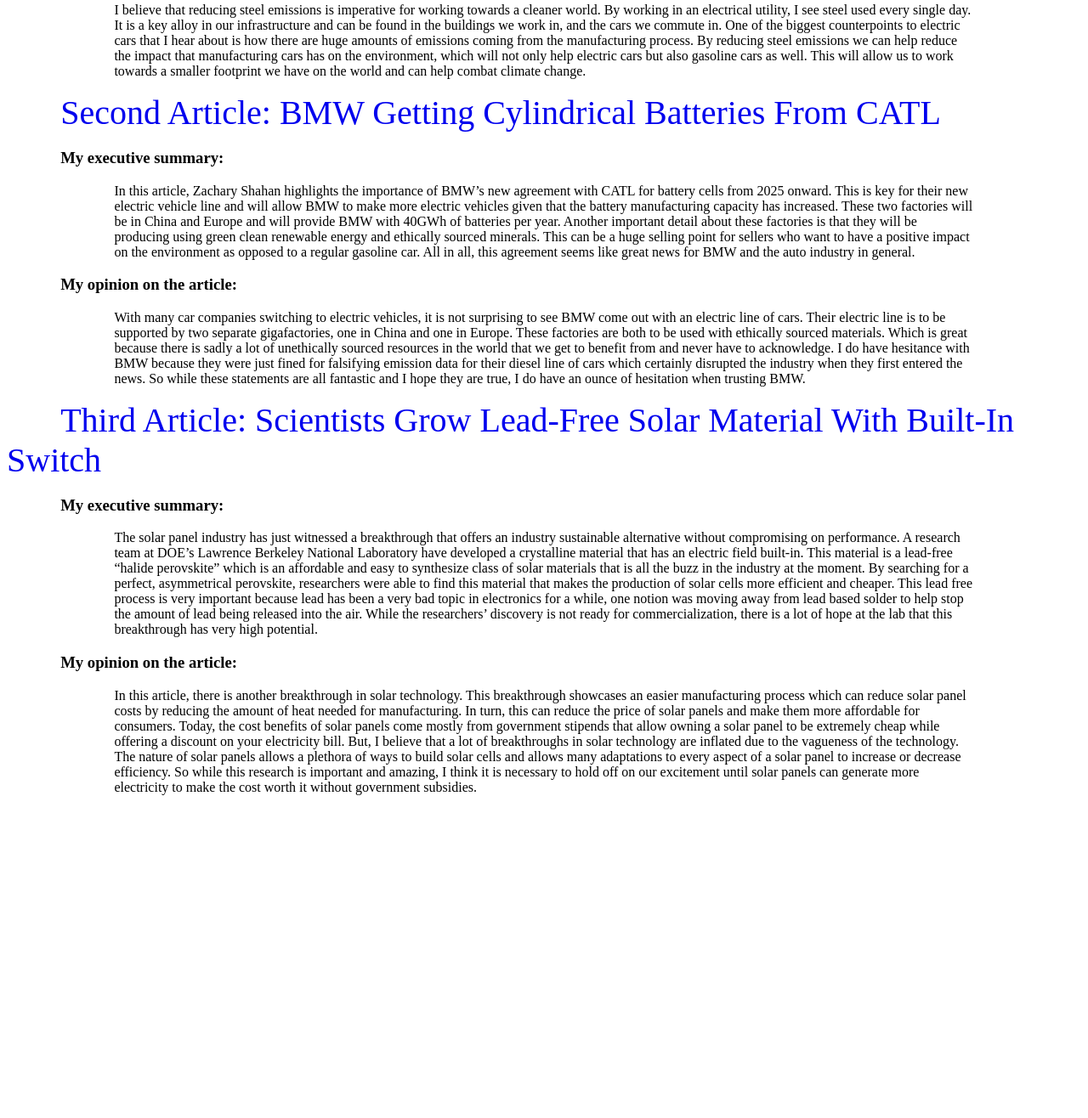
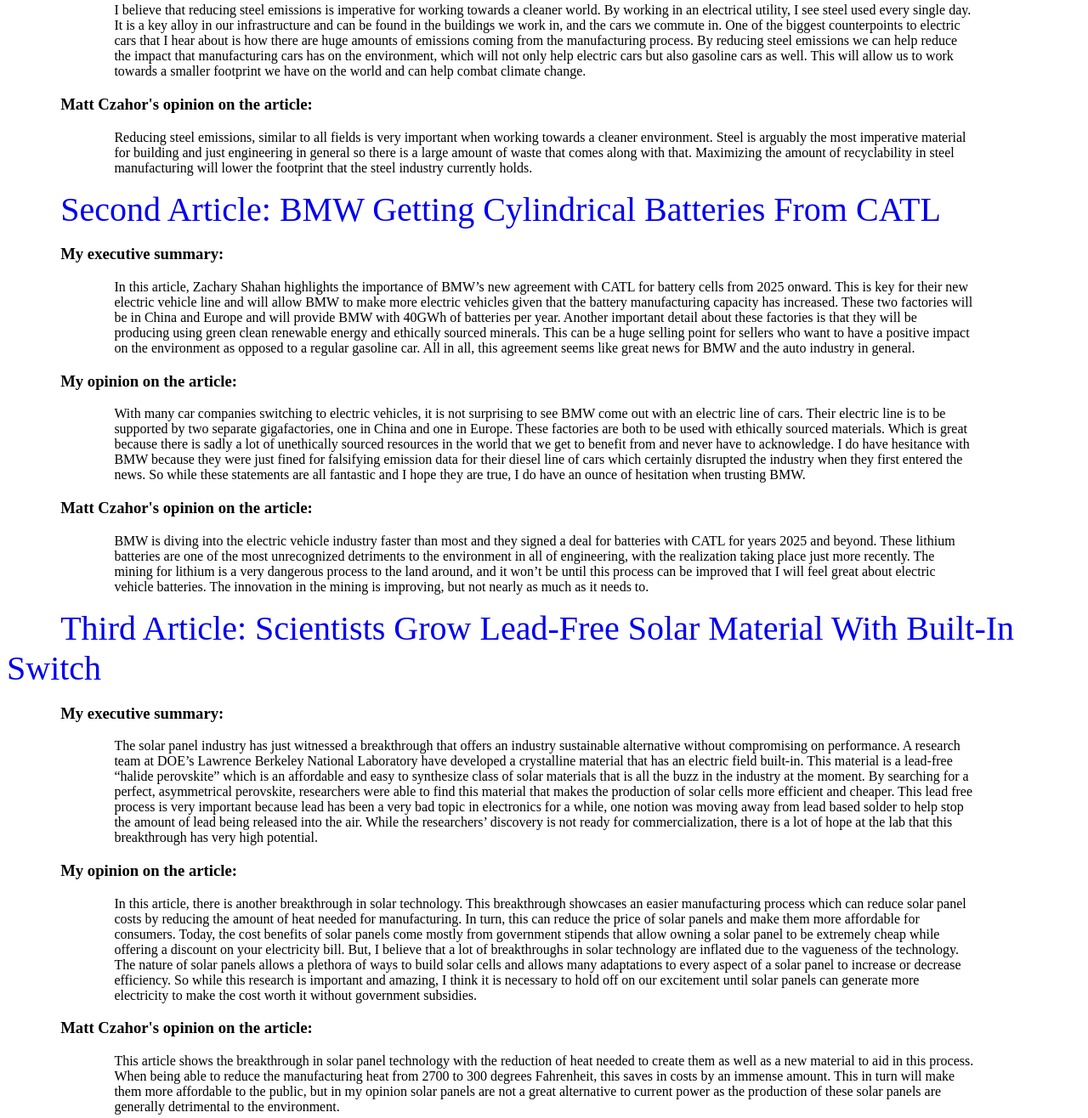
Before and after one commit to 6footthree/6footthree.github.io, a plain HTML site: page assignment1.html in a window 1280 px wide. Shown: the part 4525-5841 px from the top of the page at 85% size. Before the commit the page ends 5477 px from the top, so only its background shows below. Drawn offline with Linux system fonts and the light colour scheme.

Commit message:
Update assignment1.html

```diff
--- a/assignment1.html
+++ b/assignment1.html
@@ -81,17 +81,22 @@
     <p> This article covers the guidance that has been given to corporations and steel companies by RMI to try and decarbonize the steel industry. The steel industry accounts for seven percent of global greenhouse gasses and there are several ways to decrease that. For starters, steel made from scrap only accounts for seven percent of total steel production emissions. So by decreasing the amount of steel manufactured by the non scrap method, which contributes 93% of the emissions, we can bring down the total emissions from the steel industry. Another method to bring down emissions is by using low emission technologies to process ore instead of current methods. One more way of reducing emissions during the manufacturing process is to use clean energy. This will lower the total emissions during steel production and can have a direct effect on nearby places using cleaner energy as well which would have a long lasting effect on our footprint. I hope that the steel industry listens to these suggestions because global greenhouse gasses are a huge problem and we need every industry to do their part in making the world a better place. </p>
     <h3> My opinion on the article: </h3>
     <p> I believe that reducing steel emissions is imperative for working towards a cleaner world. By working in an electrical utility, I see steel used every single day. It is a key alloy in our infrastructure and can be found in the buildings we work in, and the cars we commute in. One of the biggest counterpoints to electric cars that I hear about is how there are huge amounts of emissions coming from the manufacturing process. By reducing steel emissions we can help reduce the impact that manufacturing cars has on the environment, which will not only help electric cars but also gasoline cars as well. This will allow us to work towards a smaller footprint we have on the world and can help combat climate change.</p>
+    <h3> Matt Czahor's opinion on the article: </h3>
+    <p> Reducing steel emissions, similar to all fields is very important when working towards a cleaner environment. Steel is arguably the most imperative material for building and just engineering in general so there is a large amount of waste that comes along with that. Maximizing the amount of recyclability in steel manufacturing will lower the footprint that the steel industry currently holds.</p>
     <a href="https://cleantechnica.com/2022/09/10/bmw-getting-cylindrical-batteries-from-catl/" target="_blank"> Second Article: BMW Getting Cylindrical Batteries From CATL </a>
     <h3> My executive summary: </h3>
     <p> In this article, Zachary Shahan highlights the importance of BMW’s new agreement with CATL for battery cells from 2025 onward. This is key for their new electric vehicle line and will allow BMW to make more electric vehicles given that the battery manufacturing capacity has increased. These two factories will be in China and Europe and will provide BMW with 40GWh of batteries per year. Another important detail about these factories is that they will be producing using green clean renewable energy and ethically sourced minerals. This can be a huge selling point for sellers who want to have a positive impact on the environment as opposed to a regular gasoline car. All in all, this agreement seems like great news for BMW and the auto industry in general. </p>
     <h3> My opinion on the article:  </h3>
     <p> With many car companies switching to electric vehicles, it is not surprising to see BMW come out with an electric line of cars. Their electric line is to be supported by two separate gigafactories, one in China and one in Europe. These factories are both to be used with ethically sourced materials. Which is great because there is sadly a lot of unethically sourced resources in the world that we get to benefit from and never have to acknowledge. I do have hesitance with BMW because they were just fined for falsifying emission data for their diesel line of cars which certainly disrupted the industry when they first entered the news. So while these statements are all fantastic and I hope they are true, I do have an ounce of hesitation when trusting BMW.</p>
+    <h3> Matt Czahor's opinion on the article: </h3>
+    <p> BMW is diving into the electric vehicle industry faster than most and they signed a deal for batteries with CATL for years 2025 and beyond. These lithium batteries are one of the most unrecognized detriments to the environment in all of engineering, with the realization taking place just more recently. The mining for lithium is a very dangerous process to the land around, and it won’t be until this process can be improved that I will feel great about electric vehicle batteries. The innovation in the mining is improving, but not nearly as much as it needs to. </p>
     <a href="https://cleantechnica.com/2022/09/10/scientists-grow-lead-free-solar-material-with-built-in-switch/" target="_blank"> Third Article: Scientists Grow Lead-Free Solar Material With Built-In Switch </a>
     <h3> My executive summary: </h3>
     <p> The solar panel industry has just witnessed a breakthrough that offers an industry sustainable alternative without compromising on performance. A research team at DOE’s Lawrence Berkeley National Laboratory have developed a crystalline material that has an electric field built-in. This material is a lead-free “halide perovskite” which is an affordable and easy to synthesize class of solar materials that is all the buzz in the industry at the moment. By searching for a perfect, asymmetrical perovskite, researchers were able to find this material that makes the production of solar cells more efficient and cheaper. This lead free process is very important because lead has been a very bad topic in electronics for a while, one notion was moving away from lead based solder to help stop the amount of lead being released into the air. While the researchers’ discovery is not ready for commercialization, there is a lot of hope at the lab that this breakthrough has very high potential. </p>
     <h3> My opinion on the article: </h3>
     <p> In this article, there is another breakthrough in solar technology. This breakthrough showcases an easier manufacturing process which can reduce solar panel costs by reducing the amount of heat needed for manufacturing. In turn, this can reduce the price of solar panels and make them more affordable for consumers. Today, the cost benefits of solar panels come mostly from government stipends that allow owning a solar panel to be extremely cheap while offering a discount on your electricity bill. But, I believe that a lot of breakthroughs in solar technology are inflated due to the vagueness of the technology. The nature of solar panels allows a plethora of ways to build solar cells and allows many adaptations to every aspect of a solar panel to increase or decrease efficiency. So while this research is important and amazing, I think it is necessary to hold off on our excitement until solar panels can generate more electricity to make the cost worth it without government subsidies. </p>
-
+    <h3> Matt Czahor's opinion on the article: </h3>
+    <p> This article shows the breakthrough in solar panel technology with the reduction of heat needed to create them as well as a new material to aid in this process. When being able to reduce the manufacturing heat from 2700 to 300 degrees Fahrenheit, this saves in costs by an immense amount. This in turn will make them more affordable to the public, but in my opinion solar panels are not a great alternative to current power as the production of these solar panels are generally detrimental to the environment. </p>
 
 
 
```
